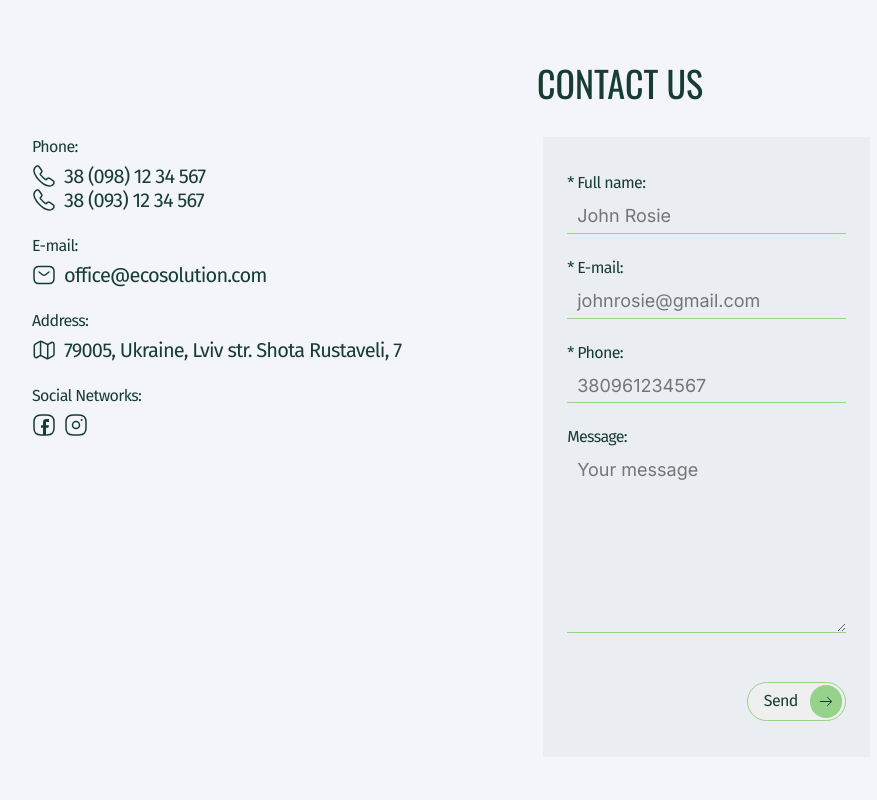
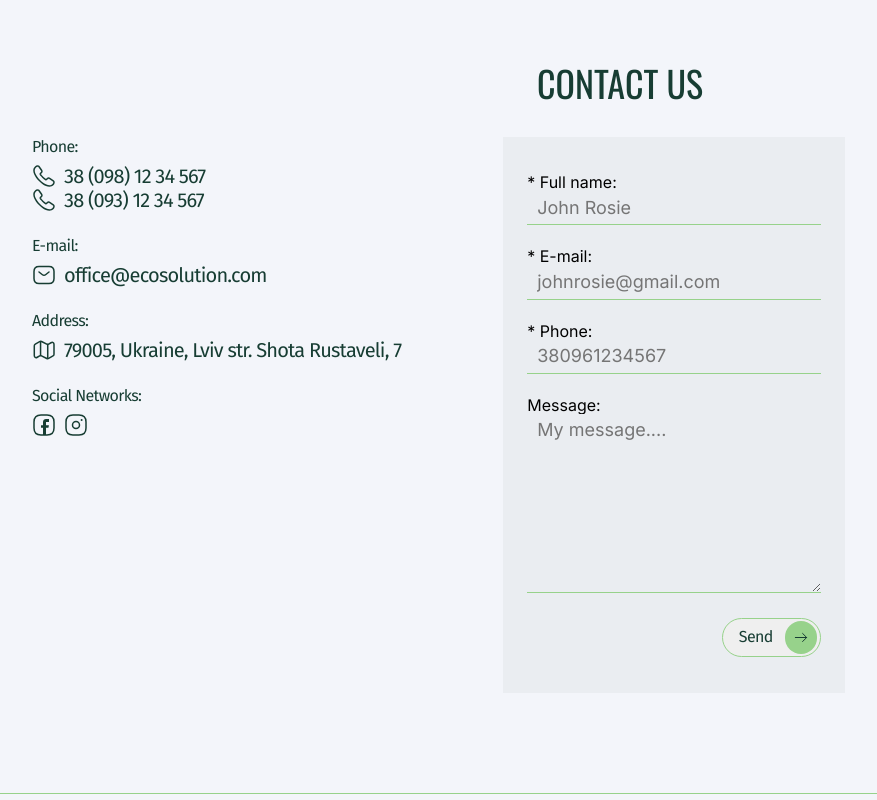
Before and after one commit to Maksym-Svyrydov/ecosolution, a Next.js app: page / in a window 1280 px wide. Shown: the part 2960-3760 px from the top of the page, without its empty margins (18-895 px from the left). Built offline with nearby package versions, Linux system fonts and the light colour scheme.

Commit message:
fixed form

```diff
--- a/app/page.styled.js
+++ b/app/page.styled.js
@@ -3,7 +3,7 @@ export const DesktopLayout = styled.div`
   display: flex;
   flex-direction: row;
   padding: 0px 30px 0px 30px;
-  gap: 122px;
+  gap: 82px;
   border-bottom: 1px solid #97d28b;
   @media screen and (min-width: 1440px) {
     padding: 0px 100px;
--- a/components/Form/Form.js
+++ b/components/Form/Form.js
@@ -1,85 +1,110 @@
-import { Formik, Form } from 'formik';
+import { useFormik } from 'formik';
+
 import { nanoid } from 'nanoid';
-import { ToastContainer, toast } from 'react-toastify';
-import 'react-toastify/dist/ReactToastify.css';
-import styled from 'styled-components';
-import { Layout, InputContainer, Input, ButtonSubmit } from './Form.styled';
 
-const StyledContainer = styled(ToastContainer)`
-  .Toastify__toast {
-    color: #f5f2f0;
-    background: #283340;
-    border: 3px solid #cbbe9c;
-    border-radius: 12px;
-  }
-  .Toastify__progress-bar {
-    background: #cbbe9c;
-    height: 10px;
-  }
-  svg {
-    fill: #cbbe9c;
-  }
-`;
+import { schemas } from '../schemas/schema';
+import { Layout, FormContainer, ButtonSubmit } from './Form.styled';
+
+const onSubmit = async (values, actions) => {
+  await new Promise((resolve) => setTimeout(resolve, 1000));
+  console.log(values);
+  actions.resetForm();
+};
+
 const FormSection = () => {
-  async function handleSubmit(values, onSubmitProps) {
-    const notify = () => {
-      toast.success(
-        `Thank you ${values.user} for your request! We will definitely contact you soon!`
-      );
-    };
-    const data = {
-      id: values.id,
-      user: values.user,
-      phone: values.phone,
-      email: values.email,
-      details: values.details,
-    };
-    console.log(data);
-    onSubmitProps.resetForm();
-    notify();
-  }
+  const {
+    values,
+    errors,
+    touched,
+    isSubmitting,
+    handleBlur,
+    handleChange,
+    handleSubmit,
+  } = useFormik({
+    initialValues: {
+      id: nanoid(),
+      name: '',
+      phone: '',
+      email: '',
+      message: '',
+    },
+    validationSchema: schemas,
+    onSubmit,
+  });
+
   return (
     <Layout>
-      <Formik
-        initialValues={{
-          id: nanoid(),
-          user: '',
-          phone: '',
-          email: '',
-          details: '',
-        }}
-        method="POST"
-        onSubmit={handleSubmit}
-      >
-        <Form>
-          <InputContainer>
-            <label>* Full name:</label>
-            <Input id="user" name="user" placeholder="John Rosie" required />
-            <label>* E-mail:</label>
-            <Input
+      <FormContainer onSubmit={handleSubmit} autoComplete="on">
+        <label htmlFor="name">* Full name:</label>
+        <input
+          id="name"
+          type="name"
+          placeholder="John Rosie"
+          value={values.name}
+          onChange={handleChange}
+          onBlur={handleBlur}
+          className={
+            (errors.name && touched.name ? 'input-error' : '', 'input')
+          }
+        />
+        <div className="error-wrapper">
+          {errors.name && touched.name && (
+            <p className="error">{errors.name}</p>
+          )}
+        </div>
+        <label htmlFor="email">* E-mail:</label>
+        <input
+          value={values.email}
+          onChange={handleChange}
           id="email"
-              name="email"
+          type="email"
           placeholder="johnrosie@gmail.com"
-              type="email"
-              required
+          onBlur={handleBlur}
+          className={
+            (errors.email && touched.email ? 'input-error' : '', 'input')
+          }
         />
-            <label>* Phone:</label>
-            <Input
+        <div className="error-wrapper">
+          {errors.email && touched.email && (
+            <p className="error">{errors.email}</p>
+          )}
+        </div>
+        <label htmlFor="phone">* Phone:</label>
+        <input
           id="phone"
-              name="phone"
+          type="phone"
           placeholder="380961234567"
-              required
+          value={values.phone}
+          onChange={handleChange}
+          onBlur={handleBlur}
+          className={
+            (errors.phone && touched.phone ? 'input-error' : '', 'input')
+          }
         />
-            <label>Message:</label>
-            <Input
-              id="details"
-              name="details"
-              placeholder="Your message"
-              as="textarea"
-              className="form-textarea"
+        <div className="error-wrapper">
+          {errors.phone && touched.phone && (
+            <p className="error">{errors.phone}</p>
+          )}
+        </div>
+        {/* text area */}
+
+        <label htmlFor="message">Message:</label>
+        <textarea
+          id="message"
+          type="textarea"
+          placeholder="My message...."
           rows={8}
+          value={values.message}
+          onChange={handleChange}
+          onBlur={handleBlur}
+          className={
+            (errors.message && touched.message ? 'input-error' : '', 'input')
+          }
         />
-            <ButtonSubmit type="submit">
+        {errors.message && touched.message && (
+          <p className="error">{errors.message}</p>
+        )}
+        <ButtonSubmit disabled={isSubmitting} type="submit">
           <span>Send</span>
           <div className="main-link--btn">
             <svg
@@ -107,23 +132,8 @@ const FormSection = () => {
             </svg>
           </div>
         </ButtonSubmit>
-          </InputContainer>
-        </Form>
-      </Formik>
-      <StyledContainer
-        position="top-right"
-        autoClose={3500}
-        hideProgressBar={false}
-        newestOnTop={false}
-        closeOnClick
-        rtl={false}
-        pauseOnFocusLoss
-        draggable
-        pauseOnHover
-        theme="colored"
-      />
+      </FormContainer>
     </Layout>
   );
 };
-
 export default FormSection;
--- a/components/Form/Form.styled.js
+++ b/components/Form/Form.styled.js
@@ -1,18 +1,51 @@
 import styled from 'styled-components';
-import { Field } from 'formik';
+import { ToastContainer } from 'react-toastify';
 export const Layout = styled.section`
+  display: flex;
   padding: 36px 20px;
+  background-color: #eaedf1;
   @media screen and (min-width: 768px) {
-    background-color: #eaedf1;
-    padding: 36px 24px;
     border-bottom: none;
     margin-bottom: 100px;
+    padding: 0;
+    width: 342px;
     @media screen and (min-width: 1440px) {
       width: 596px;
       margin-bottom: 120px;
     }
   }
-  label {
+`;
+
+export const FormContainer = styled.form`
+  display: flex;
+  flex-direction: column;
+  gap: 12px;
+  background-color: #eaedf1;
+  width: 100%;
+  @media screen and (min-width: 768px) {
+    gap: 0;
+    padding: 36px 24px;
+    border-bottom: none;
+  }
+  @media screen and (min-width: 1440px) {
+  }
+
+  .input {
+    font-size: 18px;
+    color: #283340;
+    background-color: inherit;
+    border-top: none;
+    border-left: none;
+    border-right: none;
+    border-bottom: 1px solid #97d28b;
+    padding: 6px 10px;
+    &:writing-mode {
+      background-color: inherit;
+    }
+    @media screen and (min-width: 768px) {
+    }
+  }
+  .input label {
     margin-bottom: 8px;
     color: #173d33;
     text-align: justify;
@@ -22,42 +55,32 @@ export const Layout = styled.section`
     font-weight: 400;
     line-height: normal;
     letter-spacing: -0.64px;
+    background-color: inherit;
+  }
+
+  .error-wrapper {
+    margin-top: 4px;
+    height: 18px;
+  }
+  .error {
+    color: #d28b8b;
+    text-align: right;
+    font-family: Fira Sans;
+    font-size: 12px;
+    font-style: normal;
+    font-weight: 400;
+    line-height: normal;
+    letter-spacing: -0.48px;
+    margin: 0;
+    padding: 0;
+    height: 18px;
+  }
+  input.input-error {
+    height: 16px;
+    border-color: #fc8181;
+    background-color: inherit;
   }
 `;
-
-export const InputContainer = styled.div`
-  display: flex;
-  flex-direction: column;
-  gap: 12px;
-  @media screen and (min-width: 768px) {
-    background-color: #eaedf1;
-    gap: 0;
-  }
-`;
-export const Input = styled(Field)`
-  font-size: 18px;
-  color: #283340;
-  background-color: inherit;
-  border-top: none;
-  border-left: none;
-  border-right: none;
-  border-bottom: 1px solid #97d28b;
-  padding: 6px 10px;
-  @media screen and (min-width: 768px) {
-    margin-bottom: 24px;
-  }
-`;
-export const InputMessage = styled.textarea`
-  font-size: 18px;
-  color: #283340;
-  background: inherit;
-  border-top: none;
-  border-left: none;
-  border-right: none;
-  border-bottom: 1px solid #97d28b;
-  padding: 6px 10px;
-`;
-
 export const ButtonSubmit = styled.button`
   display: flex;
   height: 39px;
--- /dev/null
+++ b/components/schemas/schema.js
@@ -0,0 +1,23 @@
+import * as yup from 'yup';
+
+const nameRegEx = /^[a-zA-Z ]+$/;
+const phoneRegEx = /^3?8?(0\d{9})$/;
+const emailRegEx =
+  /^(([^<>()\[\]\\.,;:\s@"]+(\.[^<>()\[\]\\.,;:\s@"]+)*)|(".+"))@((\[[0-9]{1,3}\.[0-9]{1,3}\.[0-9]{1,3}\.[0-9]{1,3}])|(([a-zA-Z\-0-9]+\.)+[a-zA-Z]{2,}))$/;
+
+export const schemas = yup.object().shape({
+  name: yup
+    .string()
+    .matches(nameRegEx, { message: 'Wrong Fullname' })
+    .required('Required'),
+  email: yup
+    .string()
+    .matches(emailRegEx, { message: 'Wrong Email' })
+    .required('Required'),
+  phone: yup
+    .string()
+    .min(12, 'Wrong Phone')
+    .max(12, 'Wrong Phone')
+    .matches(phoneRegEx, { message: 'Wrong Phone' })
+    .required('Required'),
+});
--- a/package.json
+++ b/package.json
@@ -23,7 +23,8 @@
     "react-slick": "^0.29.0",
     "react-toastify": "^9.1.3",
     "slick-carousel": "^1.8.1",
-    "styled-components": "^6.1.1"
+    "styled-components": "^6.1.1",
+    "yup": "^1.3.2"
   },
   "devDependencies": {
     "eslint": "^8",
```
Also changed, not shown: 1 other file (tests, documents, lock files or other folders). Lines whose indentation alone changed are shown as unchanged.
